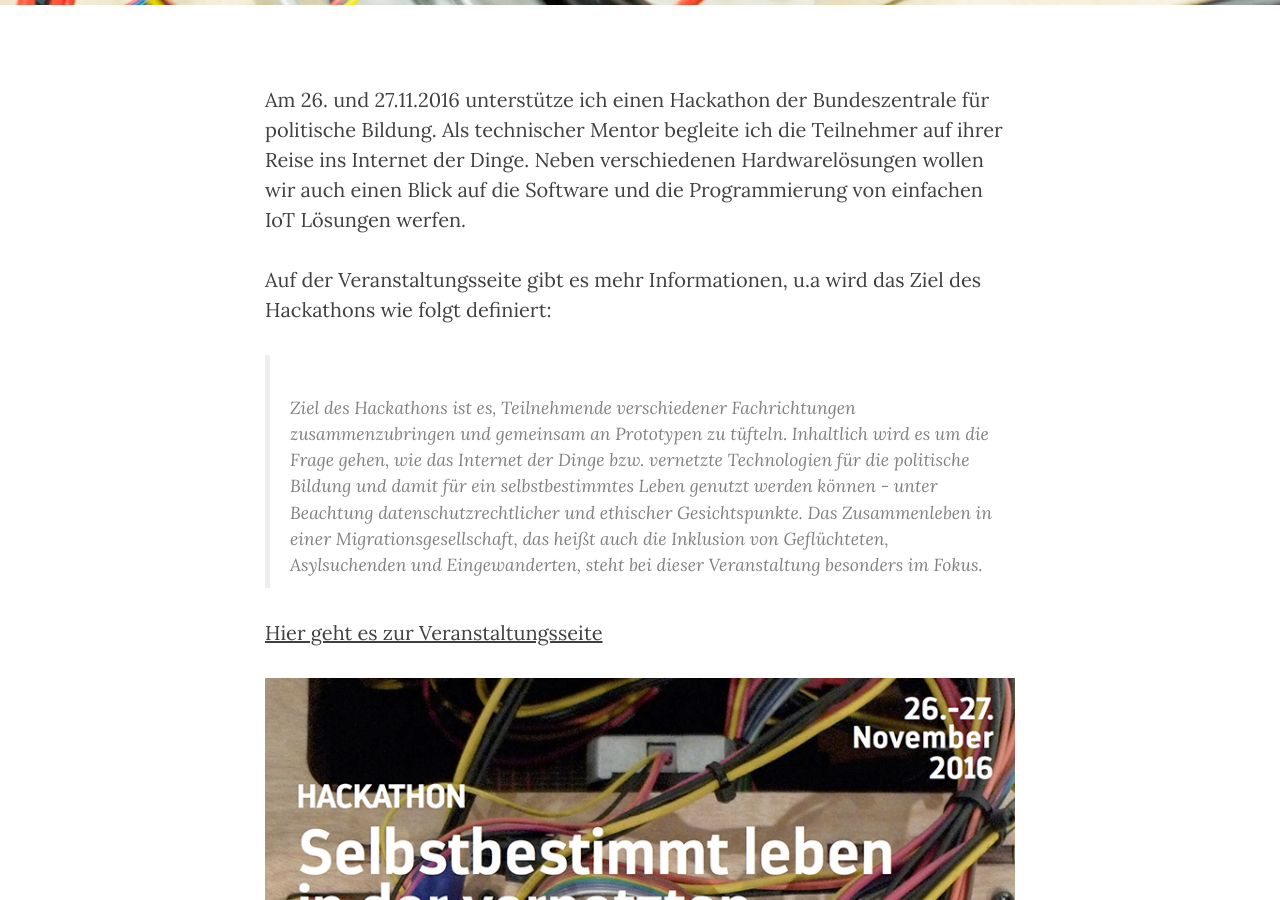
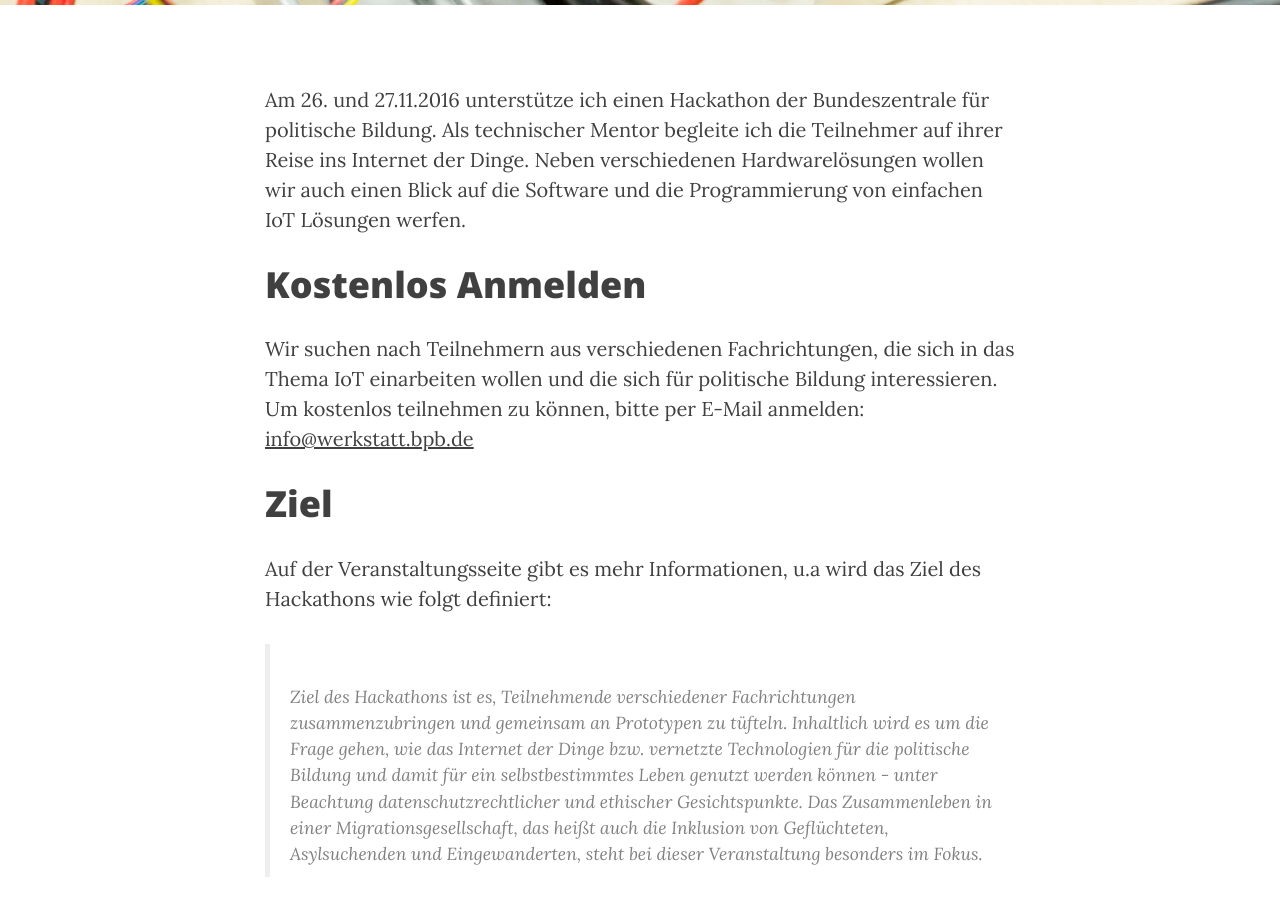
Before and after one commit to renebohne/renebohne.github.io, a Jekyll site: the page built from _posts/2016-10-19-IoTWorkshopBPB.markdown, in a window 1280 px wide and 900 px high, scrolled down 504 px. Built offline with Jekyll 4.4.1, drawn with Linux system fonts in a browser that asks for light colours; nearby versions of some CDN libraries.

Commit message:
anmeldung

```diff
--- a/_posts/2016-10-19-IoTWorkshopBPB.markdown
+++ b/_posts/2016-10-19-IoTWorkshopBPB.markdown
@@ -10,6 +10,11 @@ tags: event hackathon Berlin
 
 Am 26. und 27.11.2016 unterstütze ich einen Hackathon der Bundeszentrale für politische Bildung. Als technischer Mentor begleite ich die Teilnehmer auf ihrer Reise ins Internet der Dinge. Neben verschiedenen Hardwarelösungen wollen wir auch einen Blick auf die Software und die Programmierung von einfachen IoT Lösungen werfen.
 
+# Kostenlos Anmelden
+Wir suchen nach Teilnehmern aus verschiedenen Fachrichtungen, die sich in das Thema IoT einarbeiten wollen und die sich für politische Bildung interessieren.
+Um kostenlos teilnehmen zu können, bitte per E-Mail anmelden:  [info@werkstatt.bpb.de](mailto:info@werkstatt.bpb.de){:target="_blank"}
+
+# Ziel
 Auf der Veranstaltungsseite gibt es mehr Informationen, u.a wird das Ziel des Hackathons wie folgt definiert:
 
 > Ziel des Hackathons ist es, Teilnehmende verschiedener Fachrichtungen zusammenzubringen und gemeinsam an Prototypen zu tüfteln. Inhaltlich wird es um die Frage gehen, wie das Internet der Dinge bzw. vernetzte Technologien für die
```
